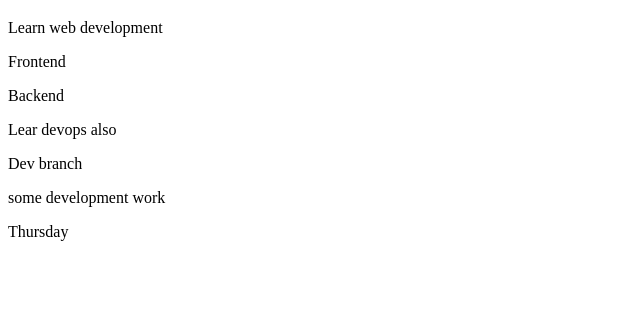
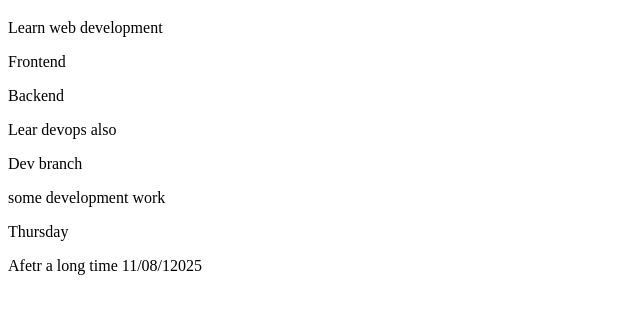
Before and after one commit to Dilip-Bhoi/git-demo, a website: page index.html in a window 1280 px wide. Shown: the part 61-374 px from the top of the page, without its empty margins (0-640 px from the left). Drawn offline with Linux system fonts and the light colour scheme.

Commit message:
afetr long time 2022-11/8/2025

```diff
--- a/index.html
+++ b/index.html
@@ -12,5 +12,6 @@
         <p>Dev branch</p>
         <p>some development work</p>
         <p>Thursday</p>
+        <p>Afetr a long time 11/08/12025</p>
     </body>
 </html>
```
